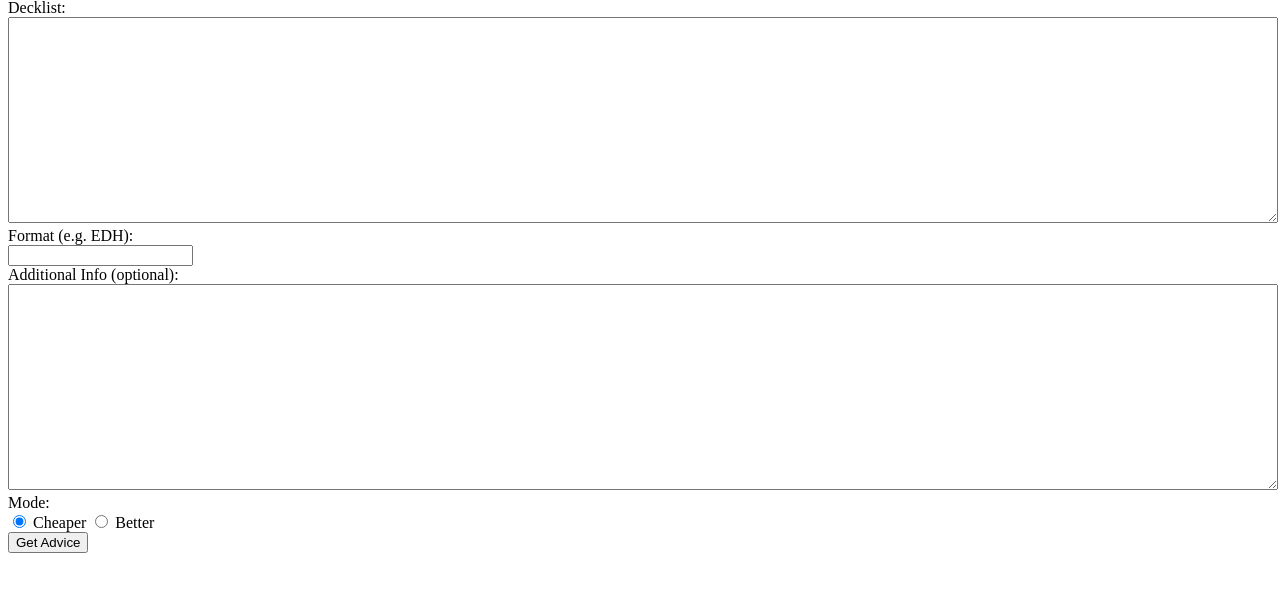
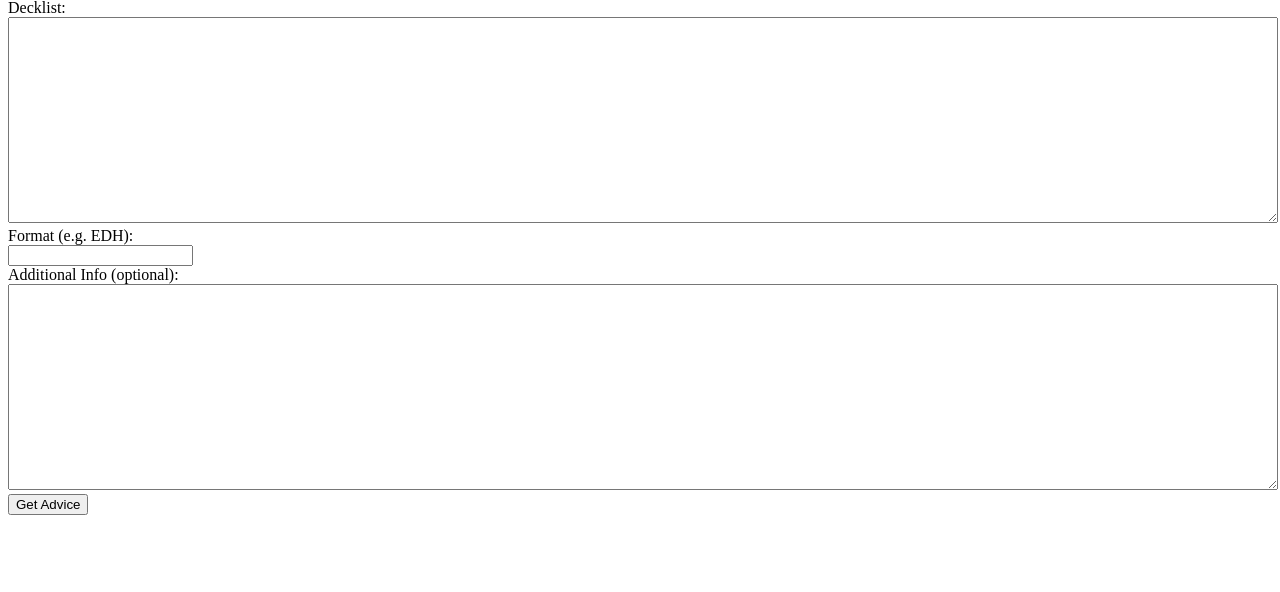
Before and after one commit to Ari-Zerner/mtg-ai, a Flask app: page / in a window 1280 px wide. Shown: the part 81-673 px from the top of the page. Run offline with Flask 3, Linux system fonts and the light colour scheme.

Commit message:
Remove better/cheaper mode switch because Deepseek reasoner is cheap

```diff
--- a/templates/index.html
+++ b/templates/index.html
@@ -43,13 +43,6 @@
         >
       </div>
       <div class="loading">Analyzing deck... Please wait...</div>
-      <div>
-        <label>Mode:</label><br />
-        <input type="radio" id="cheaper" name="mode" value="cheaper" checked>
-        <label for="cheaper">Cheaper</label>
-        <input type="radio" id="better" name="mode" value="better">
-        <label for="better">Better</label>
-      </div>
       <button type="submit">Get Advice</button>
     </form>
 
```
Also changed, not shown: mtgai.py (+3 -7 lines).
